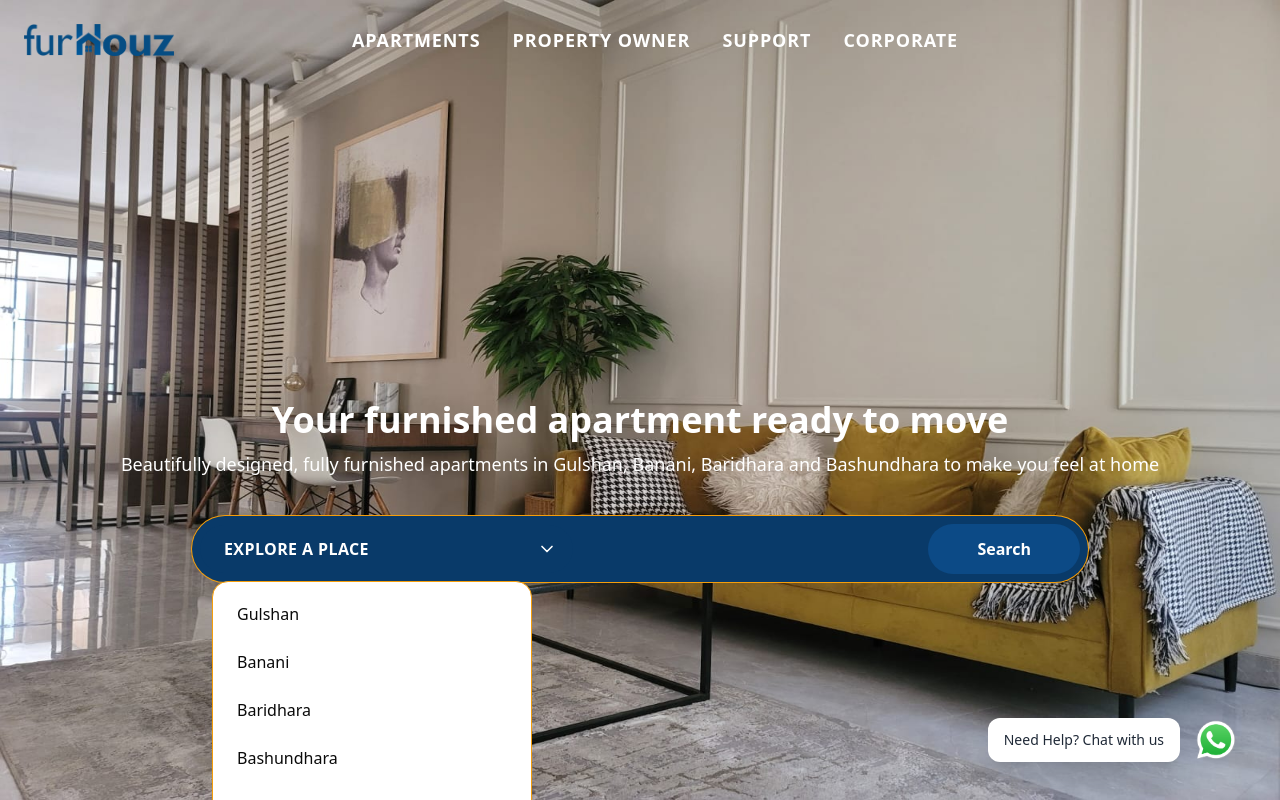
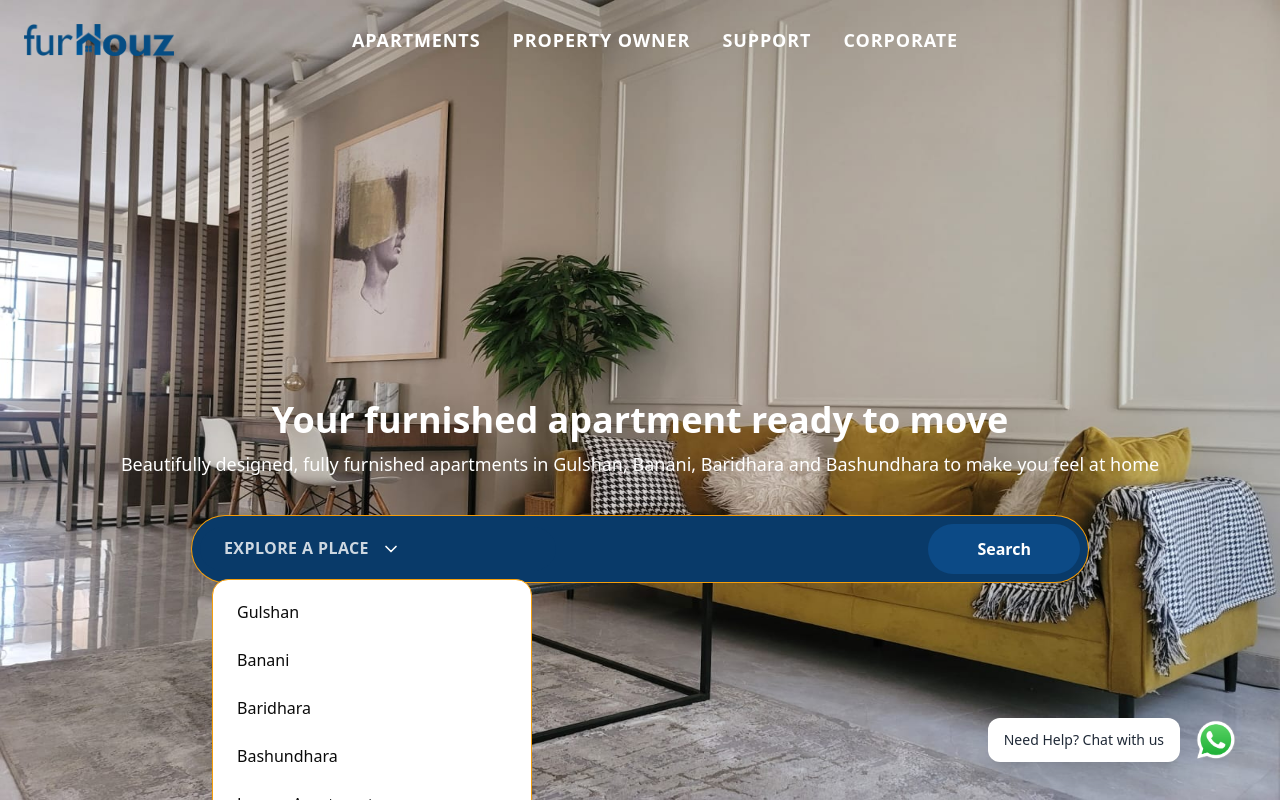
Before and after one commit to Shaon99/furhouz, a Next.js app: page / in a window 1280 px wide. Both pictures are taken after a click on the button "Search". Shown: the top 800 px of the page. Built offline with nearby package versions, Linux system fonts and the light colour scheme.

Commit message:
Linking done and problem solved.

```diff
--- a/components/home/Search.tsx
+++ b/components/home/Search.tsx
@@ -1,6 +1,7 @@
 "use client";
 import { ChevronDown } from "lucide-react";
 import { useEffect, useRef, useState } from "react";
+import Link from "next/link";
 
 const LOCATIONS = [
   "Gulshan",
@@ -9,6 +10,15 @@ const LOCATIONS = [
   "Bashundhara",
   "Luxury Apartments",
 ];
+
+// Map location names to slugs
+const LOCATION_TO_SLUG: Record<string, string> = {
+  "Gulshan": "gulshan",
+  "Banani": "banani",
+  "Baridhara": "baridhara",
+  "Bashundhara": "bashundhara",
+  "Luxury Apartments": "luxury-apartments",
+};
 
 type Props = {
   onSearch?: (place: string) => void;
@@ -57,24 +67,28 @@ export default function Search({ onSearch }: Props) {
           Baridhara and Bashundhara to make you feel at home
         </p>
 
+        {/* Entire input/searchbar is clickable to open modal */}
         <div
           ref={popRef}
           className="
-            mt-10 w-[90%]  max-w-4xl mx-auto
+            mt-10 w-[90%] max-w-4xl mx-auto
             rounded-full bg-brand-800 shadow-[var(--shadow-md)]
             ring-1 ring-[color:var(--warning)]
             px-2 py-2
             flex items-center gap-2
+            cursor-pointer
+            relative
           "
           role="search"
+          onClick={(e) => {
+            if ((e.target as HTMLElement).closest(".sf-search-btn")) return;
+            setOpen(true);
+          }}
         >
-          <div className="relative">
-            <button
-              type="button"
-              aria-haspopup="listbox"
-              aria-expanded={open}
-              onClick={() => setOpen((v) => !v)}
+          <div className="relative flex-1 z-0">
+            <div
               className="
+                w-full
                 inline-flex items-center gap-2
                 rounded-full pl-6 pr-4 py-3
                 font-semibold tracking-wide
@@ -82,13 +96,50 @@ export default function Search({ onSearch }: Props) {
                 bg-brand-800
                 focus:outline-none focus-visible:ring-4
                 focus-visible:ring-brand-200
+                select-none
+                cursor-pointer
+                uppercase text-white
+                text-left
+                justify-start
+                text-xs
+                md:text-base
               "
+              tabIndex={0}
+              aria-haspopup="listbox"
+              aria-expanded={open}
+              onKeyDown={e => {
+                if (e.key === "Enter" || e.key === " ") setOpen(v => !v);
+              }}
+              style={{ outline: "none", border: "none" }}
             >
-              <span className="uppercase text-xs lg:text-base text-white font-semibold">
+
+              <span
+                className={`
+                  truncate
+                  max-w-[110px]
+                  md:max-w-none
+                  ${place ? "" : "opacity-80"}
+                  text-[12px] md:text-[16px] font-semibold uppercase
+                  md:tracking-wide
+                 `}
+                style={{
+                  lineHeight: "1.1",
+                  whiteSpace: "nowrap",
+                }}
+              >
                 {place || "Explore a place"}
               </span>
-              <ChevronDown className="size-5 text-white font-bold ml-0 lg:ml-40" aria-hidden="true" />
-            </button>
+              <span className="flex items-center justify-center ml-1">
+                <ChevronDown
+                  className="
+                    w-4 h-4 md:w-5 md:h-5
+                    text-white font-bold flex-shrink-0
+                    relative top-0
+                  "
+                  aria-hidden="true"
+                />
+              </span>
+            </div>
 
             {open && (
               <div
@@ -101,7 +152,30 @@ export default function Search({ onSearch }: Props) {
                   p-2
                 "
               >
-              {LOCATIONS.map((loc) => (
+                {LOCATIONS.map((loc) => {
+                  const slug = LOCATION_TO_SLUG[loc];
+                  const isAreaPage = slug && slug !== "luxury-apartments";
+                  if (isAreaPage) {
+                    return (
+                      <Link
+                        key={loc}
+                        href={`/area/${slug}`}
+                        role="option"
+                        aria-selected={place === loc}
+                        onClick={() => handleSelect(loc)}
+                        className="
+                          block w-full text-left px-4 py-3 rounded-xl
+                          hover:bg-[color:var(--brand-50)]
+                          focus:outline-none focus-visible:ring-2
+                          focus-visible:ring-brand-200
+                          text-[color:var(--foreground)]
+                        "
+                      >
+                        {loc}
+                      </Link>
+                    );
+                  }
+                  return (
                     <button
                       key={loc}
                       role="option"
@@ -117,7 +191,8 @@ export default function Search({ onSearch }: Props) {
                     >
                       {loc}
                     </button>
-              ))}
+                  );
+                })}
               </div>
             )}
             {error && (
@@ -132,11 +207,13 @@ export default function Search({ onSearch }: Props) {
           <button
             onClick={handleSearch}
             className="
-              btn rounded-full lg:px-12 py-3 text-base
+              sf-search-btn btn rounded-full lg:px-12 py-3 text-base
               bg-brand-700 hover:bg-brand-800 px-8
+              z-10
             "
             aria-label="Search"
             type="button"
+            tabIndex={0}
           >
             Search
           </button>
```
Lines whose indentation alone changed are shown as unchanged.
